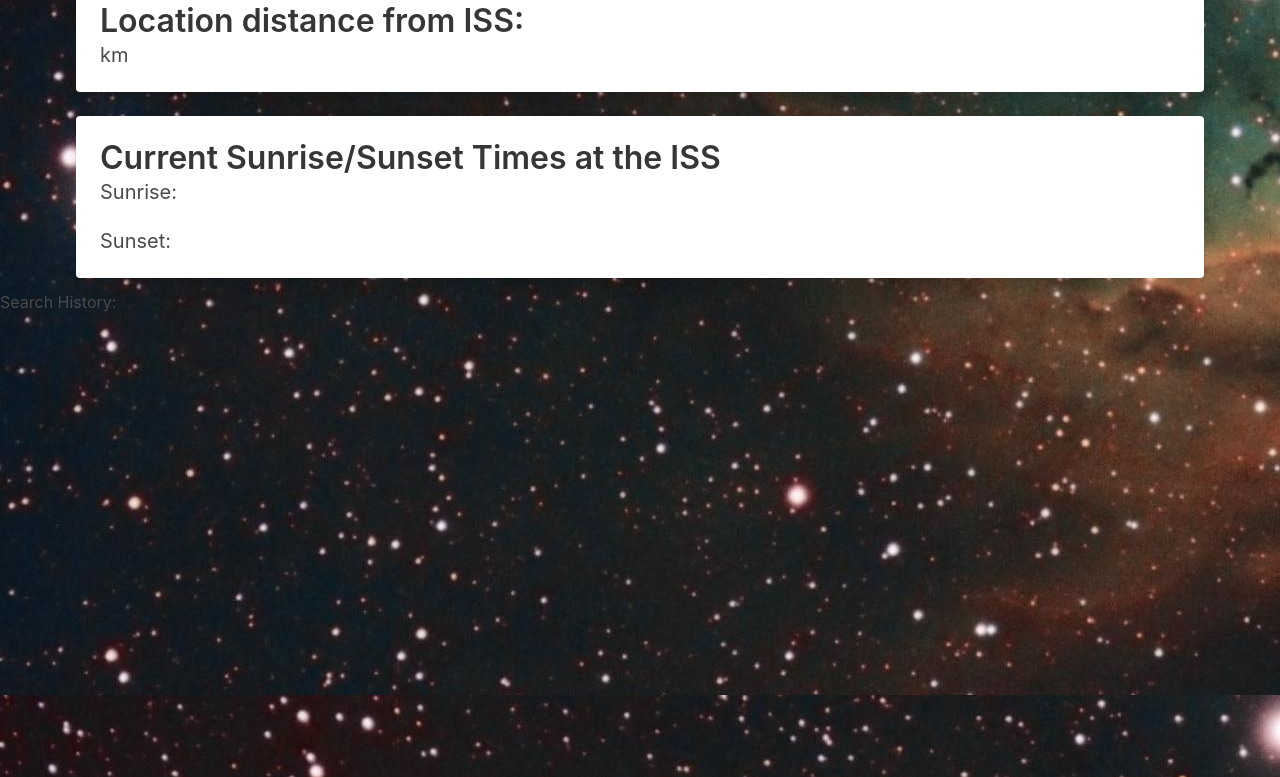
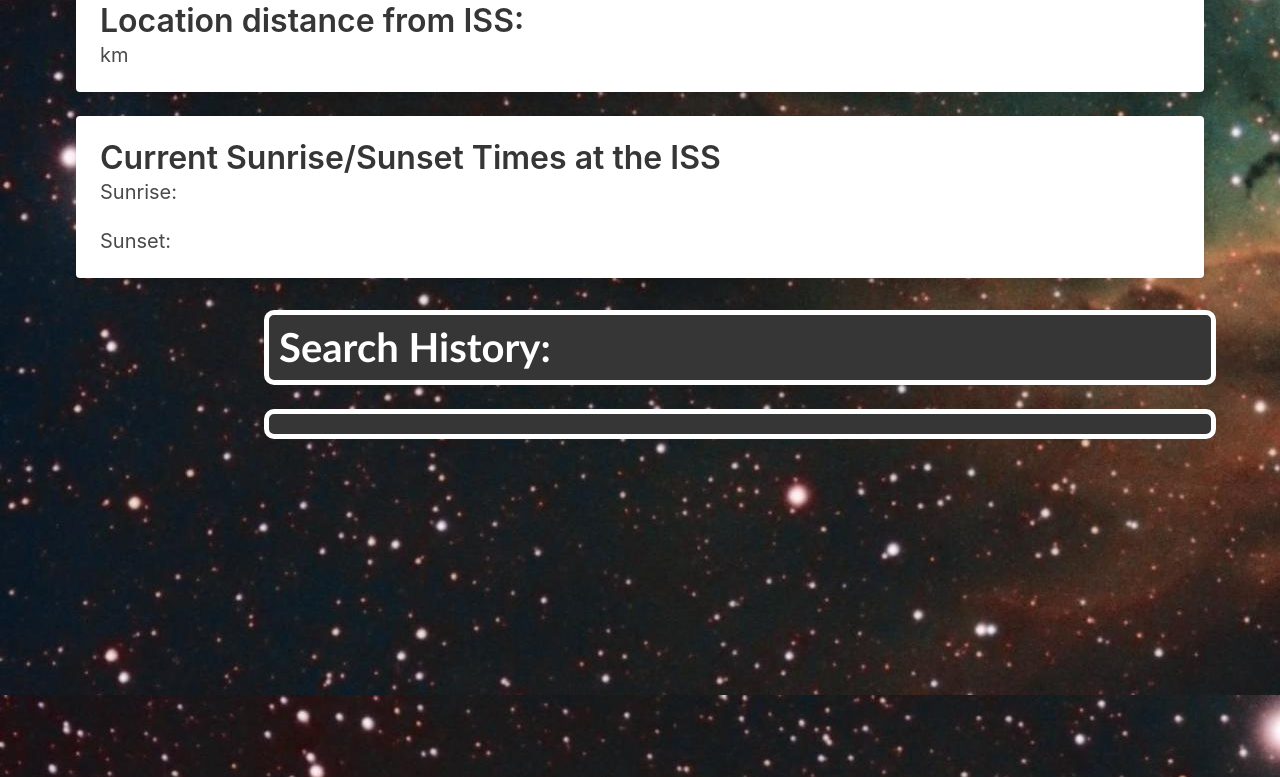
Before and after one commit to ssherp/ImPromptU-project, a plain HTML site: page index.html in a window 1280 px wide. Shown: the part 1465-2242 px from the top of the page. Drawn offline with nearby package versions, Linux system fonts and the light colour scheme; no server answers.

Commit message:
added bulma width components for search history component

```diff
--- a/assets/style.css
+++ b/assets/style.css
@@ -20,3 +20,28 @@ body {
     height: 900px;
     width: 1350px;
 }
+
+#search-history {
+    margin-left: 200px;
+    margin-top: 20px;
+    font-size: 20px;
+    font-weight: bold;
+    color: white;
+    font-family:'Trebuchet MS', 'Lucida Sans Unicode', 'Lucida Grande', 'Lucida Sans', Arial, sans-serif;
+    border: 5px solid white;
+    padding: 10px;
+    border-radius: 10px;
+    line-height: 1.5;
+}
+
+#historyHeader {
+    margin-left: 200px;
+    margin-top: 20px;
+    font-size: 40px;
+    font-weight: bold;
+    color: white;
+    font-family:'Gill Sans', 'Gill Sans MT', Calibri, 'Trebuchet MS', sans-serif;
+    border: 5px solid white;
+    padding: 10px;
+    border-radius: 10px;
+}
--- a/index.html
+++ b/index.html
@@ -17,7 +17,6 @@
     <div class="time"></div>
     <div class="cords"></div>
   </header>
-
   <main>
     <article>
       <p>Welcome to Skyfinder; An
@@ -33,7 +32,7 @@
     <div class="container">
       <div class="columns">
         <div class="column">
-          <div id="map"></div>
+          <div id="map" class="card"></div>
         </div>
       </div>
     </div>
@@ -126,8 +125,16 @@
     </div>
 
     </div>
-    <h2>Search History:</h2>
-    <ul id="search-history" class="container"></ul>
+    <div class="container is-max-widescreen">
+      <div class="columns">
+        <div class="column">
+          <div>
+            <h2 id="historyHeader" class="title is-2 has-background-dark">Search History:</h2>
+            <ul id="search-history" class="has-background-dark"></ul>
+          </div>
+        </div>
+      </div>
+    </div>
   </section>
   <div id="map"></div>
   <script src="https://cdn.jsdelivr.net/npm/dayjs@1/dayjs.min.js"></script>
```
